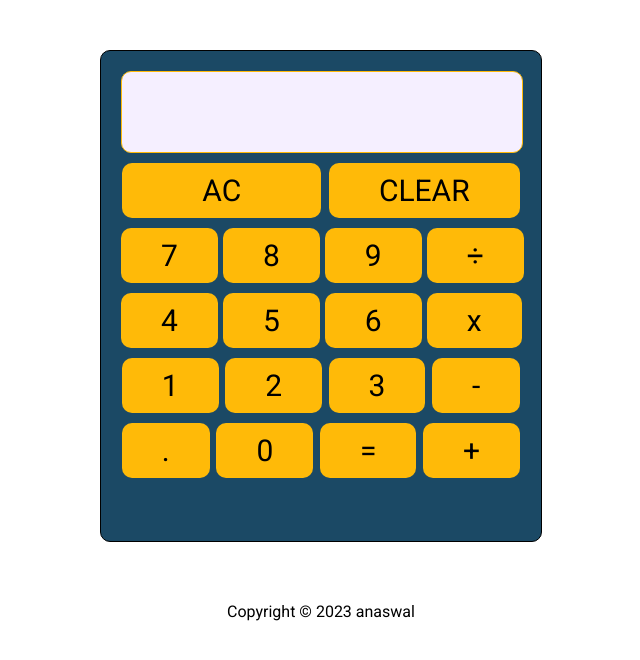
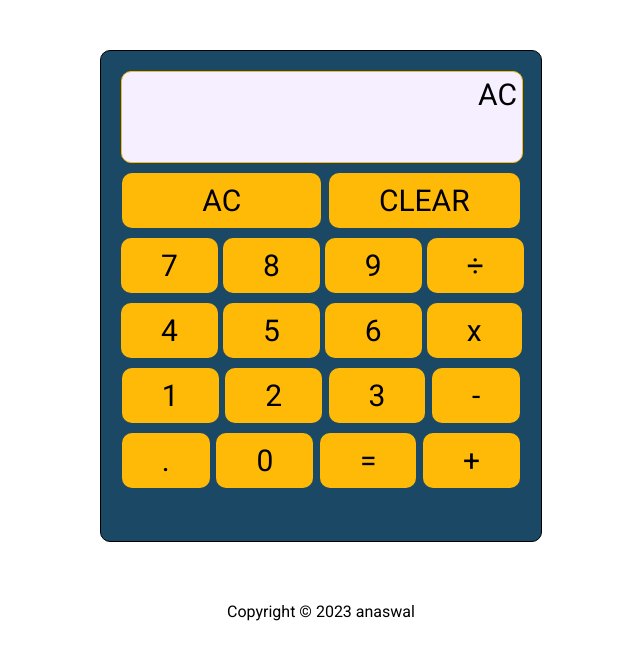
Before and after one commit to anaswal/calculator, a plain HTML site: page index.html in a window 1280 px wide. Both pictures are taken after a click on the button "AC". Shown: the whole page, without its empty margins (319-959 px from the left). Drawn offline with Linux system fonts and the light colour scheme.

Commit message:
Render button element to the screen

```diff
--- a/index.html
+++ b/index.html
@@ -9,7 +9,7 @@
   <body>
     <div class="container">
       <div class="calculator-container">
-        <div class="screen-calculator"></div>
+        <div class="calculator-screen"></div>
         <div class="button-container">
           <button class="bigger-button">AC</button>
           <button class="bigger-button">CLEAR</button>
@@ -49,5 +49,6 @@
         anaswal
       </p>
     </footer>
+    <script src="script.js"></script>
   </body>
 </html>
--- /dev/null
+++ b/script.js
@@ -0,0 +1,10 @@
+const calculatorScreen = document.querySelector(".calculator-screen");
+const buttons = document.querySelectorAll("button");
+
+const appendNumber = (number) => {
+  calculatorScreen.textContent += number;
+};
+
+buttons.forEach((button) => {
+  button.addEventListener("click", () => appendNumber(button.textContent));
+});
--- a/style.css
+++ b/style.css
@@ -36,12 +36,14 @@ button:active {
   background-color: #1b4965;
 }
 
-.screen-calculator {
+.calculator-screen {
   border: 1px solid #ffba08;
-  width: 400px;
+  width: 390px;
   height: 80px;
   border-radius: 10px;
   background-color: #f5efff;
+  padding: 5px;
+  text-align: right;
 }
 
 .button-container {
```
